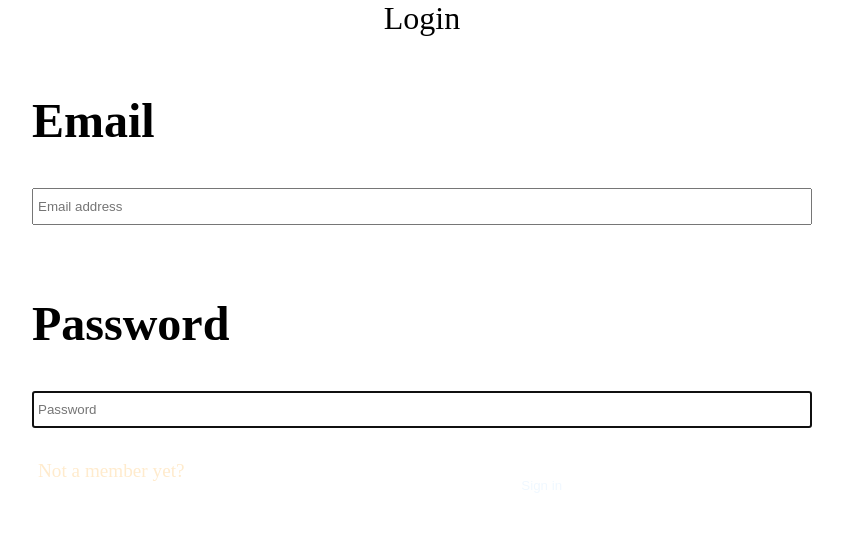
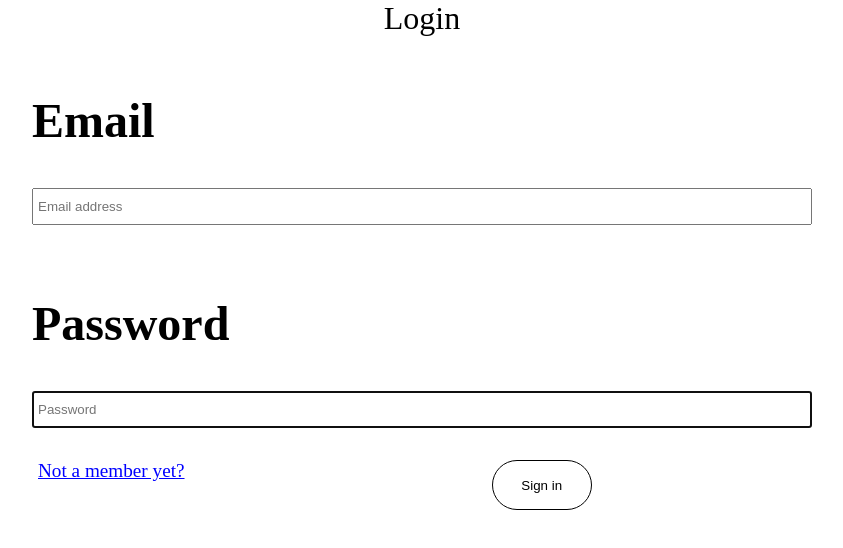
Before and after one commit to nss-day-cohort-75/thornz-rosez, a React (Vite) app: page /login in a window 1280 px wide. Shown: the top 548 px of the page, without its empty margins (218-1061 px from the left). Built offline with nearby package versions, Linux system fonts and the light colour scheme.

Commit message:
fixed css color issues with buttons and links on the login and register pages

```diff
--- a/src/components/auth/Login.css
+++ b/src/components/auth/Login.css
@@ -29,6 +29,10 @@
 .register-link {
   text-align: center;
   margin-right: 40%;
+  a {
+    color: blue;
+    text-decoration: underline;
+  }
 }
 
 .auth-fieldset {
@@ -52,4 +56,6 @@
   height: 50px;
   border-radius: 25px;
   background-color: white;
+  border: 1px solid black;
+  color: black;
 }
--- a/src/views/ApplicationViews.jsx
+++ b/src/views/ApplicationViews.jsx
@@ -16,25 +16,26 @@ export const ApplicationViews = () => {
     const [currentUser, setCurrentUser] = useState({})
 
     useEffect(() => {
-      const localCustomer = localStorage.getItem("customer")
-      const customerObject = JSON.parse(localCustomer)
-      setCurrentUser(customerObject)
+        const localCustomer = localStorage.getItem("customer")
+        const customerObject = JSON.parse(localCustomer)
+        setCurrentUser(customerObject)
     }, [])
 
     return <>
         <Routes>
-        <Route path="/" element={
+            <Route path="/" element={
                 <>
-                    <NavBar currentUser={currentUser}/>
+                    <NavBar currentUser={currentUser} />
                     <Outlet />
                 </>}>
-                    <Route path="nursery" element={<NurseriesList/>} />
-                    <Route path="nursery/:nurseryId" element={<NurseriesDetails/>} />
-                    <Route path="distributor" element={<DistributorsList/>} />
-                    <Route path="distributor/:distributorId" element={<DistributorsDetails/>} />
-                    <Route path="retailer" element={<RetailersList/>} />
-                    <Route path="/retailer/:retailerId" element={<RetailerDetails currentUser={currentUser}/>} />
-                    <Route path="my-cart" element={<ShoppingCart currentUser={currentUser} />} />
+                <Route index element={<RetailersList />} />
+                <Route path="nursery" element={<NurseriesList />} />
+                <Route path="nursery/:nurseryId" element={<NurseriesDetails />} />
+                <Route path="distributor" element={<DistributorsList />} />
+                <Route path="distributor/:distributorId" element={<DistributorsDetails />} />
+                <Route path="retailer" element={<RetailersList />} />
+                <Route path="/retailer/:retailerId" element={<RetailerDetails currentUser={currentUser} />} />
+                <Route path="my-cart" element={<ShoppingCart currentUser={currentUser} />} />
             </Route>
         </Routes>
     </>
```
